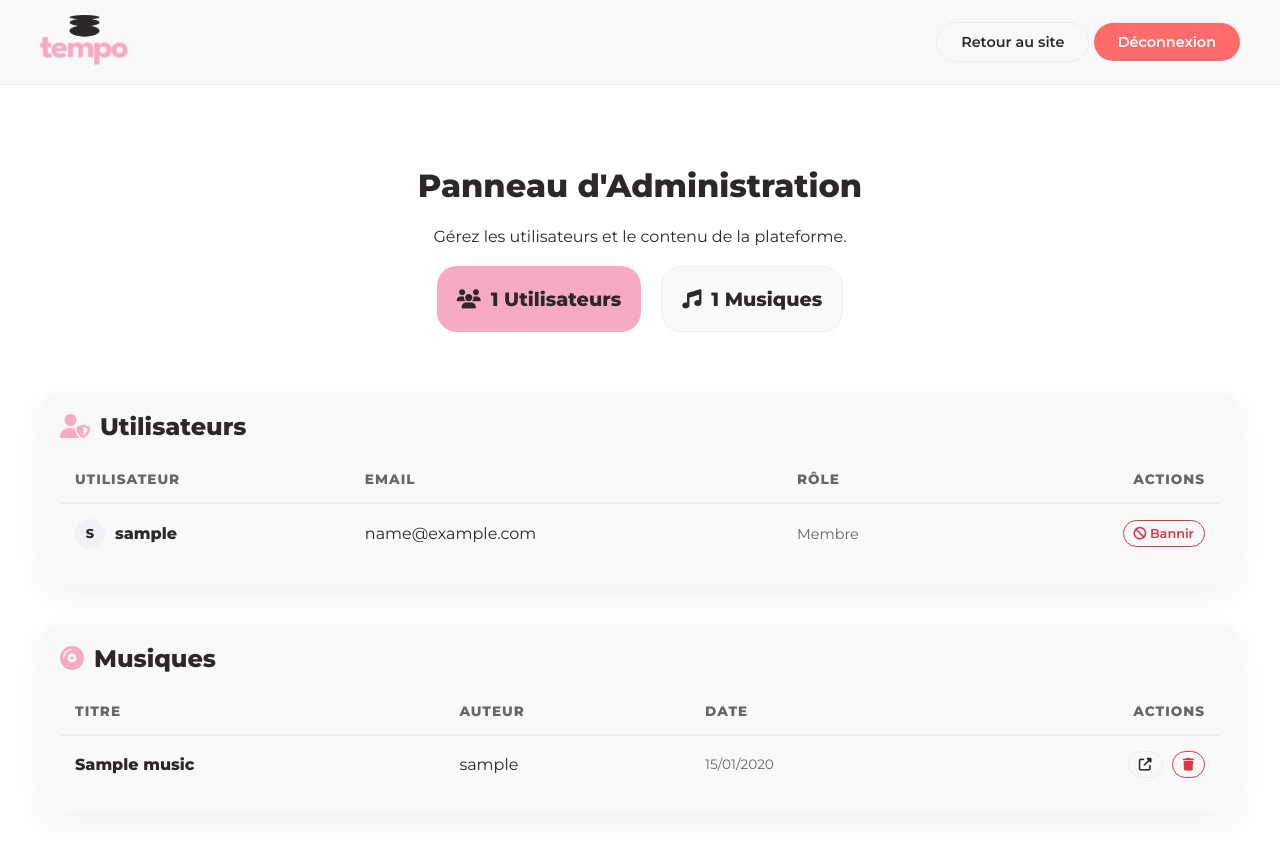
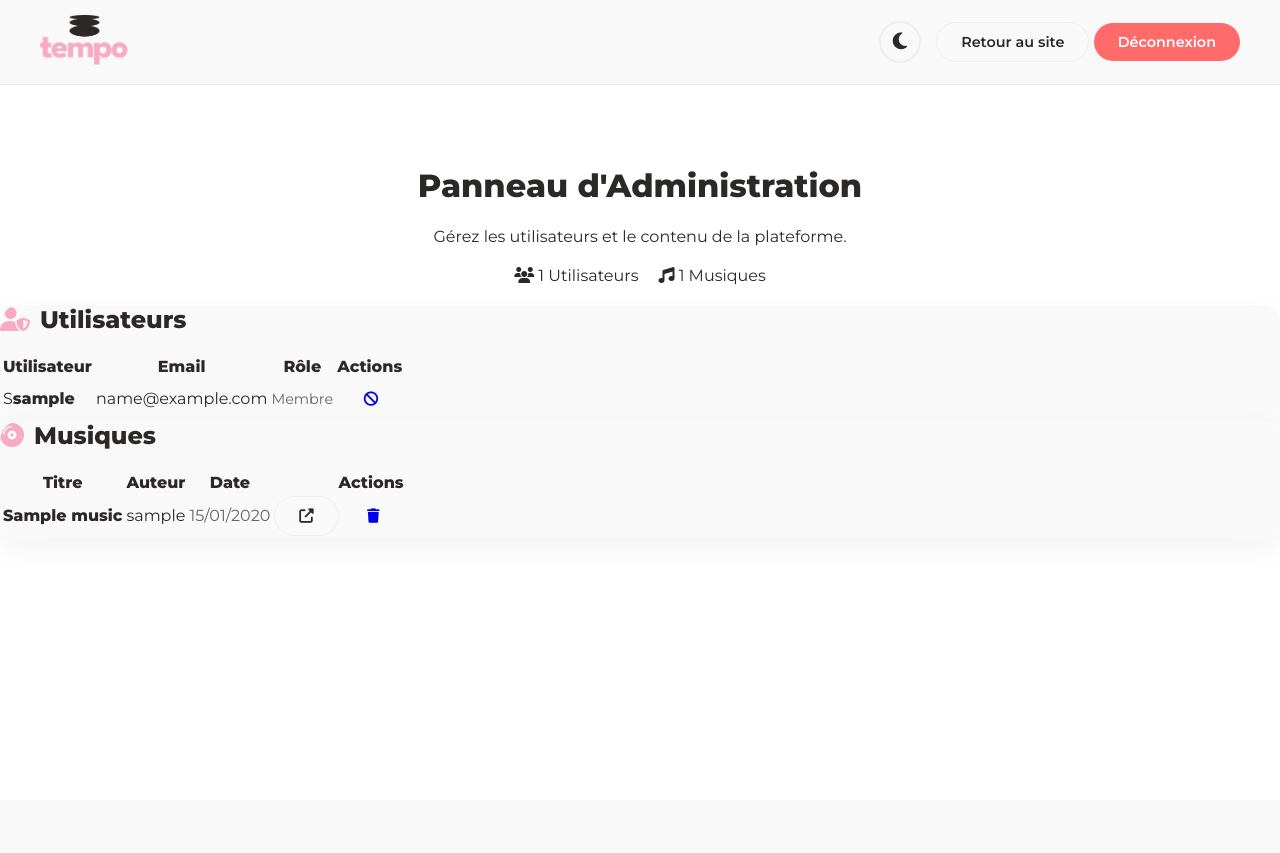
Before and after one commit to Michael-Rousseau/music_community, a PHP site: page /admin.php in a window 1280 px wide. After the commit the page ends 525 px from the top, so only its background shows below. Run offline with PHP 8.4, Linux system fonts and the light colour scheme; the visitor is signed in with stand-in values (Sample User, id 1); tables that the repository leaves empty hold one stand-in row (values such as "Sample post").

Commit message:
fix style

```diff
--- a/public/admin.php
+++ b/public/admin.php
@@ -4,14 +4,13 @@ require_once '../config/db.php';
 
 // 1. --- SECURITY CHECK ---
 if (!isset($_SESSION['user_id']) || $_SESSION['user_role'] !== 'admin') {
-    header("Location: index.php"); // Redirect instead of die
+    header("Location: index.php");
     exit;
 }
 
 // 2. --- ACTIONS ---
 if (isset($_GET['del_user'])) {
     $uid = (int)$_GET['del_user'];
-    // Prevent deleting yourself
     if ($uid !== $_SESSION['user_id']) {
         $pdo->prepare("DELETE FROM users WHERE id = ?")->execute([$uid]);
     }
@@ -39,103 +38,18 @@ $musics = $pdo->query("SELECT m.*, u.username FROM musics m JOIN users u ON m.us
     <meta charset="UTF-8">
     <title>Administration - Tempo</title>
     <link rel="stylesheet" href="assets/css/tempo.css">
-    <link rel="stylesheet" href="https://cdnjs.cloudflare.com/ajax/libs/font-awesome/6.4.0/css/all.min.css">
-    <style>
-        /* Admin Specific Styles */
-        .admin-container {
-            max-width: 1200px;
-            margin: 40px auto;
-            padding: 0 20px;
-            display: grid;
-            grid-template-columns: 1fr;
-            gap: 40px;
-        }
-
-        .stat-card {
-            background: var(--primary);
-            color: var(--dark);
-            padding: 20px;
-            border-radius: 20px;
-            text-align: center;
-            font-weight: 800;
-            font-size: 1.2rem;
-            display: flex;
-            align-items: center;
-            justify-content: center;
-            gap: 10px;
-        }
-
-        /* Clean Table Style */
-        table {
-            width: 100%;
-            border-collapse: collapse;
-            margin-top: 15px;
-        }
-
-        th {
-            text-align: left;
-            padding: 15px;
-            color: var(--text-muted);
-            font-size: 0.85rem;
-            text-transform: uppercase;
-            letter-spacing: 1px;
-            border-bottom: 2px solid var(--border-color);
-        }
-
-        td {
-            padding: 15px;
-            border-bottom: 1px solid var(--border-color);
-            vertical-align: middle;
-            color: var(--text-main);
-        }
-
-        tr:last-child td { border-bottom: none; }
-
-        .user-avatar {
-            width: 30px; height: 30px;
-            background: var(--bg-input);
-            border-radius: 50%;
-            display: inline-flex;
-            align-items: center;
-            justify-content: center;
-            font-size: 0.8rem;
-            margin-right: 10px;
-            font-weight: bold;
-        }
-
-        .badge-admin {
-            background: #FFD700;
-            color: #5a4a00;
-            padding: 4px 10px;
-            border-radius: 12px;
-            font-size: 0.75rem;
-            font-weight: bold;
-        }
-
-        .btn-sm {
-            padding: 5px 10px;
-            font-size: 0.8rem;
-        }
-
-        .btn-danger {
-            background: transparent;
-            color: #dc3545;
-            border: 1px solid #dc3545;
-        }
-        .btn-danger:hover { background: #dc3545; color: white; }
-
-    </style>
 </head>
 <body>
 
 <header>
-        <a href="index.php" class="logo">
-            <img src="assets/images/logo_tempo.png" alt="Tempo">
-        </a>
+    <a href="index.php" class="logo"><img src="assets/images/logo_tempo.png" alt="Tempo"></a>
+    <div style="display:flex; align-items:center;">
+        <button id="themeToggle" class="theme-toggle"><i class="fas fa-moon"></i></button>
         <nav>
             <a href="index.php" class="btn btn-secondary">Retour au site</a>
-            <a href="logout.php" class="btn btn-primary" style="background-color: #ff6b6b; color: white;">Déconnexion</a>
+            <a href="logout.php" class="btn btn-primary" style="background:#ff6b6b; color:white;">Déconnexion</a>
         </nav>
+    </div>
 </header>
 
 <div class="hero" style="padding-bottom: 20px;">
@@ -146,7 +60,7 @@ $musics = $pdo->query("SELECT m.*, u.username FROM musics m JOIN users u ON m.us
         <div class="stat-card">
             <i class="fas fa-users"></i> <?php echo count($users); ?> Utilisateurs
         </div>
-            <div class="stat-card" style="background: var(--bg-card); color: var(--text-main); border: 1px solid var(--border-color);">
+        <div class="stat-card secondary">
             <i class="fas fa-music"></i> <?php echo count($musics); ?> Musiques
         </div>
     </div>
@@ -154,30 +68,21 @@ $musics = $pdo->query("SELECT m.*, u.username FROM musics m JOIN users u ON m.us
 
 <div class="admin-container">
 
-        <div class="card" style="width: 100%; max-width: none;">
-            <div class="card-body">
-                <h2 style="margin: 0; display:flex; align-items:center; gap:10px;">
+    <div class="card" style="max-width: 100%;">
+        <h2 style="margin: 0 0 20px 0; display:flex; align-items:center; gap:10px;">
             <i class="fas fa-user-shield" style="color:var(--primary);"></i> Utilisateurs
         </h2>
-
         <div style="overflow-x: auto;">
             <table>
                 <thead>
-                            <tr>
-                                <th>Utilisateur</th>
-                                <th>Email</th>
-                                <th>Rôle</th>
-                                <th style="text-align:right;">Actions</th>
-                            </tr>
+                    <tr><th>Utilisateur</th><th>Email</th><th>Rôle</th><th style="text-align:right;">Actions</th></tr>
                 </thead>
                 <tbody>
                     <?php foreach($users as $u): ?>
                     <tr>
                         <td>
                             <div style="display:flex; align-items:center;">
-                                        <div class="user-avatar">
-                                            <?php echo strtoupper(substr($u['username'], 0, 1)); ?>
-                                        </div>
+                                <div class="user-avatar"><?php echo strtoupper(substr($u['username'], 0, 1)); ?></div>
                                 <strong><?php echo htmlspecialchars($u['username']); ?></strong>
                             </div>
                         </td>
@@ -191,10 +96,34 @@ $musics = $pdo->query("SELECT m.*, u.username FROM musics m JOIN users u ON m.us
                         </td>
                         <td style="text-align:right;">
                             <?php if($u['role'] !== 'admin'): ?>
-                                        <a href="admin.php?del_user=<?php echo $u['id']; ?>" class="btn btn-danger btn-sm" onclick="return confirm('Êtes-vous sûr de vouloir bannir cet utilisateur ? Cette action est irréversible.');">
-                                            <i class="fas fa-ban"></i> Bannir
-                                        </a>
+                                <a href="admin.php?del_user=<?php echo $u['id']; ?>" class="btn btn-danger btn-sm" onclick="return confirm('Bannir ?');"><i class="fas fa-ban"></i></a>
                             <?php endif; ?>
+                        </td>
+                    </tr>
+                    <?php endforeach; ?>
+                </tbody>
+            </table>
+        </div>
+    </div>
+
+    <div class="card" style="max-width: 100%;">
+        <h2 style="margin: 0 0 20px 0; display:flex; align-items:center; gap:10px;">
+            <i class="fas fa-compact-disc" style="color:var(--primary);"></i> Musiques
+        </h2>
+        <div style="overflow-x: auto;">
+            <table>
+                <thead>
+                    <tr><th>Titre</th><th>Auteur</th><th>Date</th><th style="text-align:right;">Actions</th></tr>
+                </thead>
+                <tbody>
+                    <?php foreach($musics as $m): ?>
+                    <tr>
+                        <td><strong><?php echo htmlspecialchars($m['title']); ?></strong></td>
+                        <td><?php echo htmlspecialchars($m['username']); ?></td>
+                        <td style="color:var(--text-muted);"><?php echo date('d/m/Y', strtotime($m['created_at'])); ?></td>
+                        <td style="text-align:right;">
+                            <a href="music.php?id=<?php echo $m['id']; ?>" target="_blank" class="btn btn-secondary btn-sm"><i class="fas fa-external-link-alt"></i></a>
+                            <a href="admin.php?del_music=<?php echo $m['id']; ?>" class="btn btn-danger btn-sm" onclick="return confirm('Supprimer ?');"><i class="fas fa-trash"></i></a>
                         </td>
                     </tr>
                     <?php endforeach; ?>
@@ -204,50 +133,6 @@ $musics = $pdo->query("SELECT m.*, u.username FROM musics m JOIN users u ON m.us
     </div>
 </div>
 
-        <div class="card" style="width: 100%; max-width: none;">
-            <div class="card-body">
-                <h2 style="margin: 0; display:flex; align-items:center; gap:10px;">
-                    <i class="fas fa-compact-disc" style="color:var(--primary);"></i> Musiques
-                </h2>
-
-                <div style="overflow-x: auto;">
-                    <table>
-                        <thead>
-                            <tr>
-                                <th>Titre</th>
-                                <th>Auteur</th>
-                                <th>Date</th>
-                                <th style="text-align:right;">Actions</th>
-                            </tr>
-                        </thead>
-                        <tbody>
-                            <?php foreach($musics as $m): ?>
-                            <tr>
-                                <td>
-                                    <strong><?php echo htmlspecialchars($m['title']); ?></strong>
-                                </td>
-                                <td><?php echo htmlspecialchars($m['username']); ?></td>
-                                <td style="color:var(--text-muted); font-size:0.85rem;">
-                                    <?php echo date('d/m/Y', strtotime($m['created_at'])); ?>
-                                </td>
-                                <td style="text-align:right;">
-                                    <a href="music.php?id=<?php echo $m['id']; ?>" target="_blank" class="btn btn-secondary btn-sm" style="margin-right:5px;">
-                                        <i class="fas fa-external-link-alt"></i>
-                                    </a>
-                                    <a href="admin.php?del_music=<?php echo $m['id']; ?>" class="btn btn-danger btn-sm" onclick="return confirm('Supprimer définitivement cette musique ?');">
-                                        <i class="fas fa-trash"></i>
-                                    </a>
-                                </td>
-                            </tr>
-                            <?php endforeach; ?>
-                        </tbody>
-                    </table>
-                </div>
-            </div>
-        </div>
-
-    </div>
-
 <script src="assets/js/tempo.js"></script>
 </body>
 </html>
```
Also changed, not shown: public/connexion.php (+7 -5 lines), public/dashboard.php (+8 -7 lines), public/index.php (+9 -7 lines), public/assets/js/tempo.js. Lines whose indentation alone changed are shown as unchanged.
